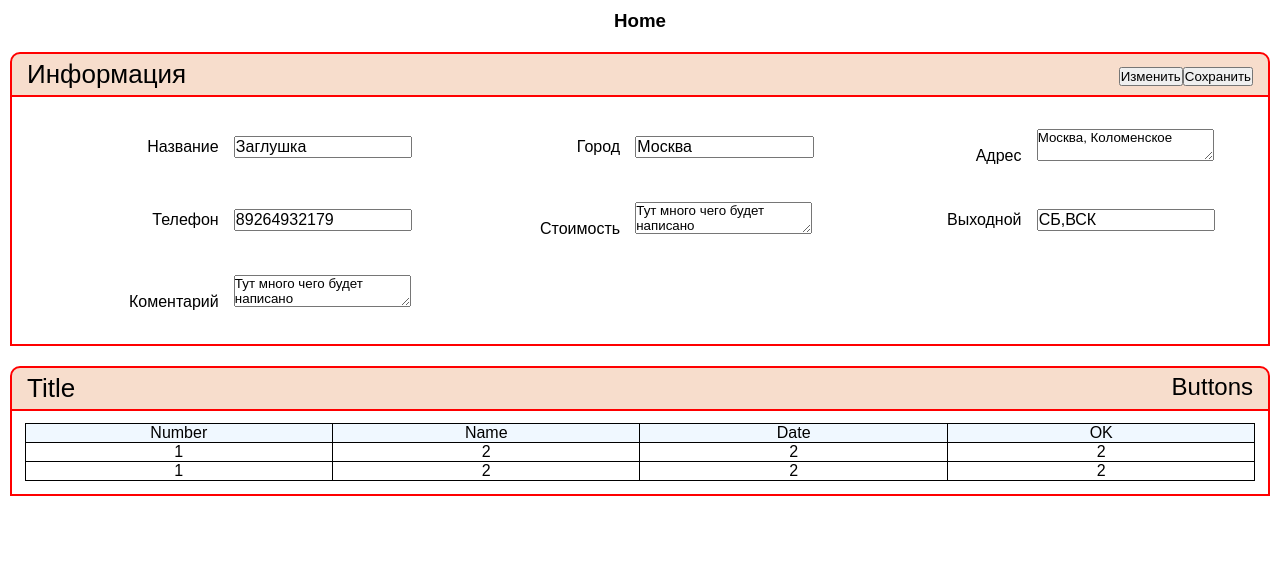
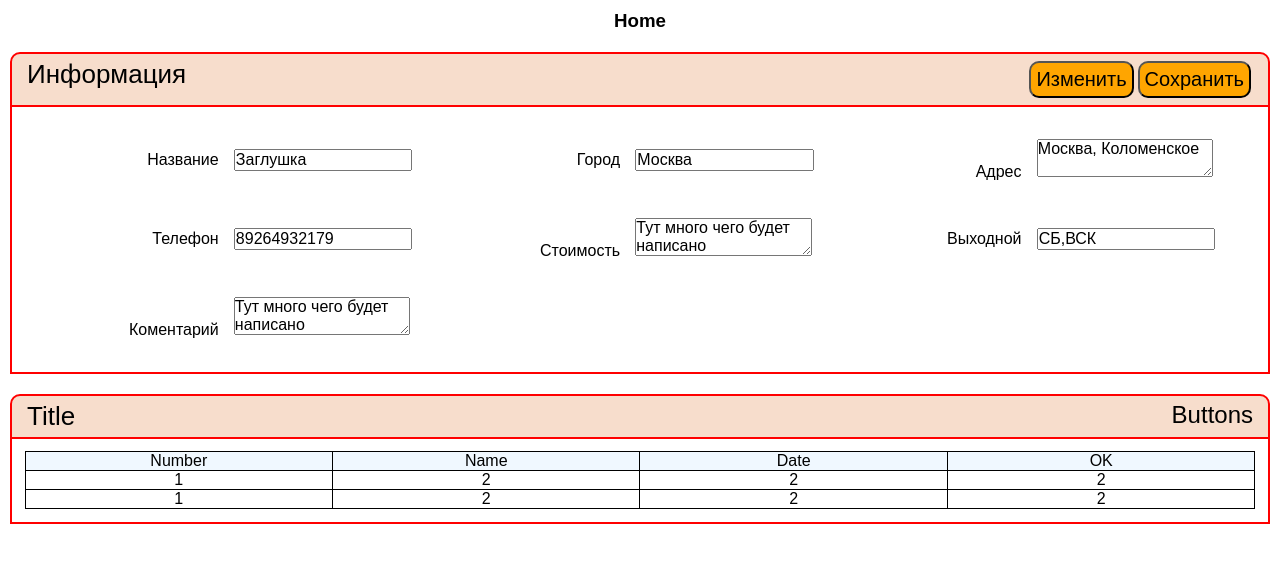
Before and after one commit to Daskendrik/Guided_Tours, a React (Create React App) app in the folder react/tourreact/: page / in a window 1280 px wide. Shown: the top 562 px of the page. Built offline with nearby package versions, Linux system fonts and the light colour scheme; no server answers.

Commit message:
add btn comp and style

```diff
--- /dev/null
+++ b/react/tourreact/src/Components/Buttons/StandartBtn.js
@@ -0,0 +1,12 @@
+import styles from './StandartBtn.module.css';
+
+const StandartBtn = (props) => {
+  const { id, title } = props;
+  return (
+    <button className={styles.btn} key={id}>
+      {title}
+    </button>
+  );
+};
+
+export default StandartBtn;
--- /dev/null
+++ b/react/tourreact/src/Components/Buttons/StandartBtn.module.css
@@ -0,0 +1,12 @@
+.btn {
+  padding: 5px;
+  margin: 2px;
+  background: orange;
+  border-radius: 10px;
+  font-size: 20px;
+  cursor: pointer;
+}
+
+.btn:hover {
+  background: white;
+}
--- a/react/tourreact/src/Components/FormApplets/FormApplet.jsx
+++ b/react/tourreact/src/Components/FormApplets/FormApplet.jsx
@@ -1,6 +1,7 @@
 import styles from './FormApplet.module.css';
 import { v4 as uuidv4 } from 'uuid';
 import FormColum from './FormColum';
+import StandartBtn from '../Buttons/StandartBtn';
 
 const FormApplet = (props) => {
   const {
@@ -32,7 +33,7 @@ const FormApplet = (props) => {
           <div className={styles.title}>Информация</div>
           <div className={styles.button}>
             {UIBtn.map((btn) => {
-              return <button key={btn.id}>{btn.title}</button>;
+              return <StandartBtn key={btn.id} title={btn.title} />;
             })}
           </div>
         </div>
@@ -51,10 +52,6 @@ const FormApplet = (props) => {
                             </div>
                             <div className={styles.form_td_div_value}>
                               <FormColum type={col.Type} velue={col.Velue} />
-                              {/* <input
-                                defaultValue={col.Velue}
-                                type={col.Type}
-                              ></input> */}
                             </div>
                           </td>
                         );
--- a/react/tourreact/src/Components/FormApplets/FormApplet.module.css
+++ b/react/tourreact/src/Components/FormApplets/FormApplet.module.css
@@ -56,7 +56,8 @@
   text-align: left;
 } */
 
-.form_applet_table input {
+.form_applet_table input,
+textarea {
   font-size: 16px;
   width: 100%;
 }
```
